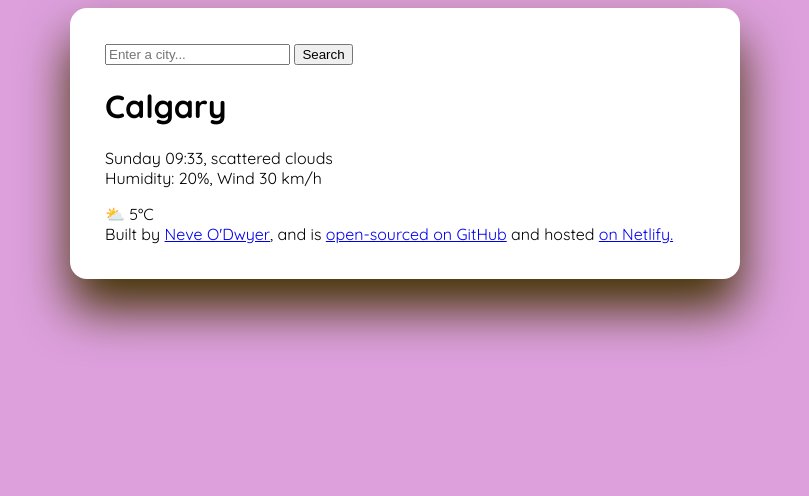
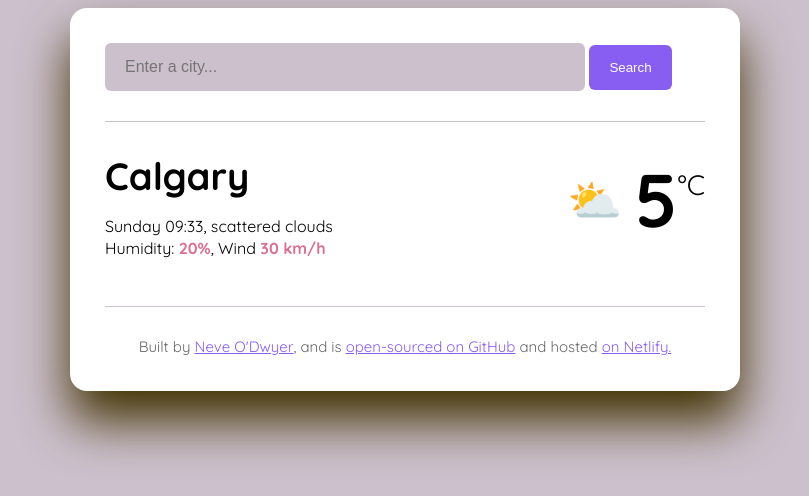
Before and after one commit to Neveod/vanilla-weather-app, a plain HTML site: page index.html in a window 1280 px wide. Shown: the whole page, without its empty margins (235-1044 px from the left). Drawn offline with Linux system fonts and the light colour scheme; a web font is replaced by a local one.

Commit message:
Added basic CSS

```diff
--- a/index.html
+++ b/index.html
@@ -15,20 +15,33 @@
   <body>
     <div class="weather-app">
       <header>
-        <form action="">
-          <input type="search" placeholder="Enter a city..." required />
-          <input type="submit" value="Search" />
+        <form action="" class="search-form">
+          <input
+            type="search"
+            placeholder="Enter a city..."
+            required
+            class="search-form-input"
+          />
+          <input type="submit" value="Search" class="search-form-button" />
         </form>
       </header>
-      <div>
-        <h1>Calgary</h1>
-        <p>
-          Sunday 09:33, scattered clouds
-          <br />
-          Humidity: 20%, Wind 30 km/h
-        </p>
-      </div>
-      <div>⛅️ 5°C</div>
+      <main>
+        <div class="weather-app-data">
+          <div>
+            <h1 class="weather-app-city">Calgary</h1>
+            <p class="weather-app-details">
+              Sunday 09:33, scattered clouds
+              <br />
+              Humidity: <strong>20%</strong>, Wind <strong>30 km/h </strong>
+            </p>
+          </div>
+          <div class="weather-app-temperature-container">
+            <div class="weather-app-icon">⛅️</div>
+            <div class="weather-app-value">5</div>
+            <div class="weather-app-unit">°C</div>
+          </div>
+        </div>
+      </main>
       <footer>
         Built by
         <a href="https://github.com/Neveod" target="_blank">Neve O'Dwyer</a>,
--- a/src/style.css
+++ b/src/style.css
@@ -1,7 +1,10 @@
 body {
-  background-color: plum;
+  background-color: rgba(198, 184, 198, 0.884);
   font-family: "Playpen Sans", cursive;
   font-family: "Quicksand", sans-serif;
+}
+a {
+  color: #885df1;
 }
 
 .weather-app {
@@ -13,3 +16,74 @@ body {
   border-radius: 17px;
   display: block;
 }
+
+header {
+  border-bottom: 1px solid rgba(198, 184, 198, 0.884);
+  padding: 0 0 30px 0;
+}
+
+.weather-app-data {
+  display: flex;
+  justify-content: space-between;
+}
+
+main {
+  padding: 30px 0;
+}
+
+.weather-app-city {
+  margin: 0;
+  font-size: 38px;
+  line-height: 48px;
+}
+
+.weather-app-details {
+  font-size: 16px;
+  line-height: 20x;
+}
+
+.search-form-input {
+  background-color: rgba(198, 184, 198, 0.884);
+  border: none;
+  border-radius: 6px;
+  width: 80%;
+  font-size: 16px;
+  padding: 15px 20px;
+}
+
+.search-form-button {
+  background: #885df1;
+  border: none;
+  padding: 15px 20px;
+  border-radius: 6px;
+  color: white;
+}
+.weather-app-details strong {
+  color: palevioletred;
+  line-height: 24px;
+}
+.weather-app-temperature-container {
+  display: flex;
+}
+.weather-app-value {
+  font-size: 75px;
+  font-weight: bold;
+  margin-left: 12px;
+}
+
+.weather-app-icon {
+  font-size: 44px;
+  margin-top: 20px;
+}
+
+.weather-app-unit {
+  margin-top: 15px;
+  font-size: 28px;
+}
+footer {
+  padding: 30px 0 0 0;
+  border-top: 1px solid rgba(198, 184, 198, 0.884);
+  text-align: center;
+  font-size: 15px;
+  color: rgba(0, 0, 0, 0.6);
+}
```
Also changed, not shown: 1 other file.
